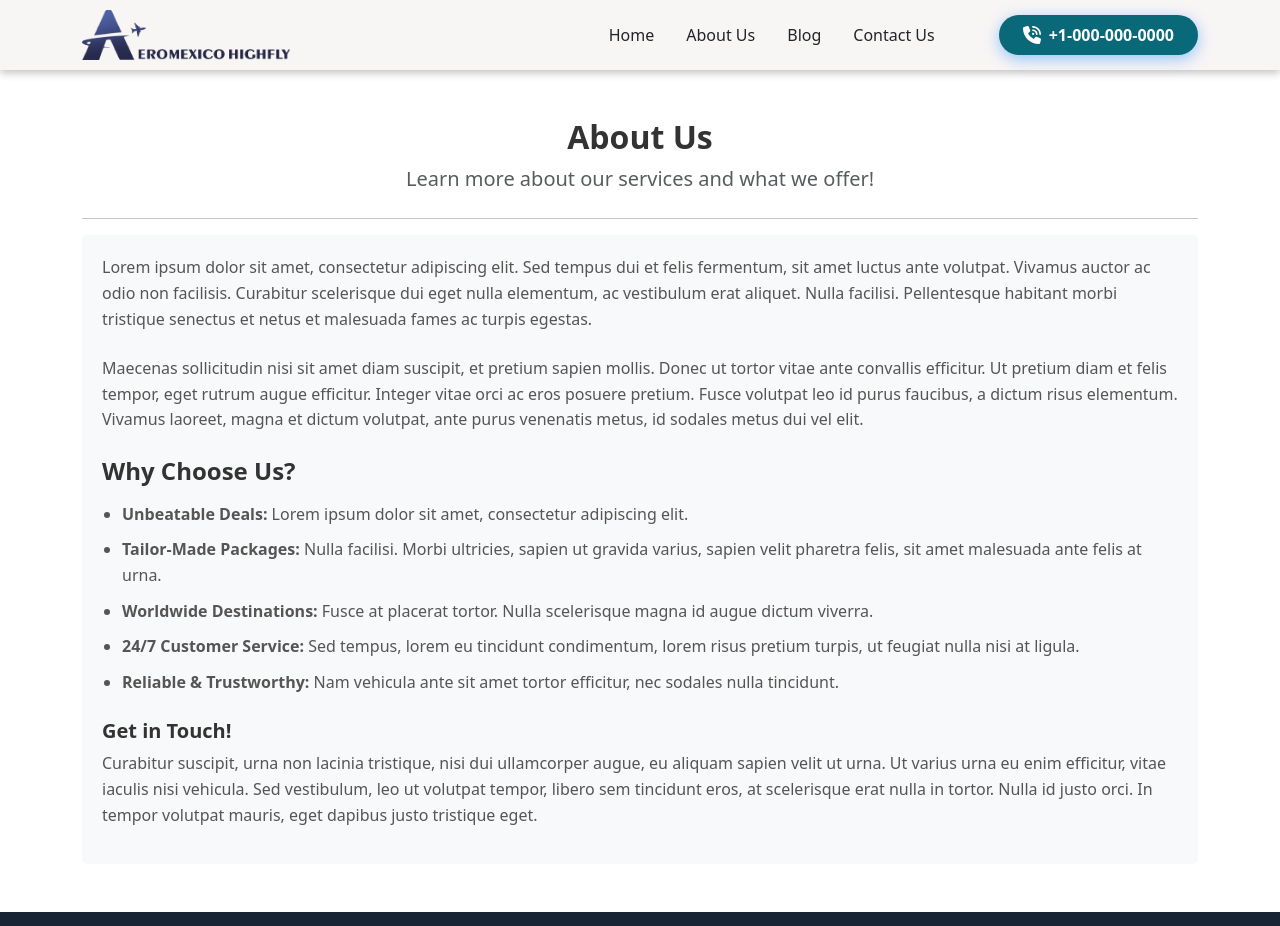
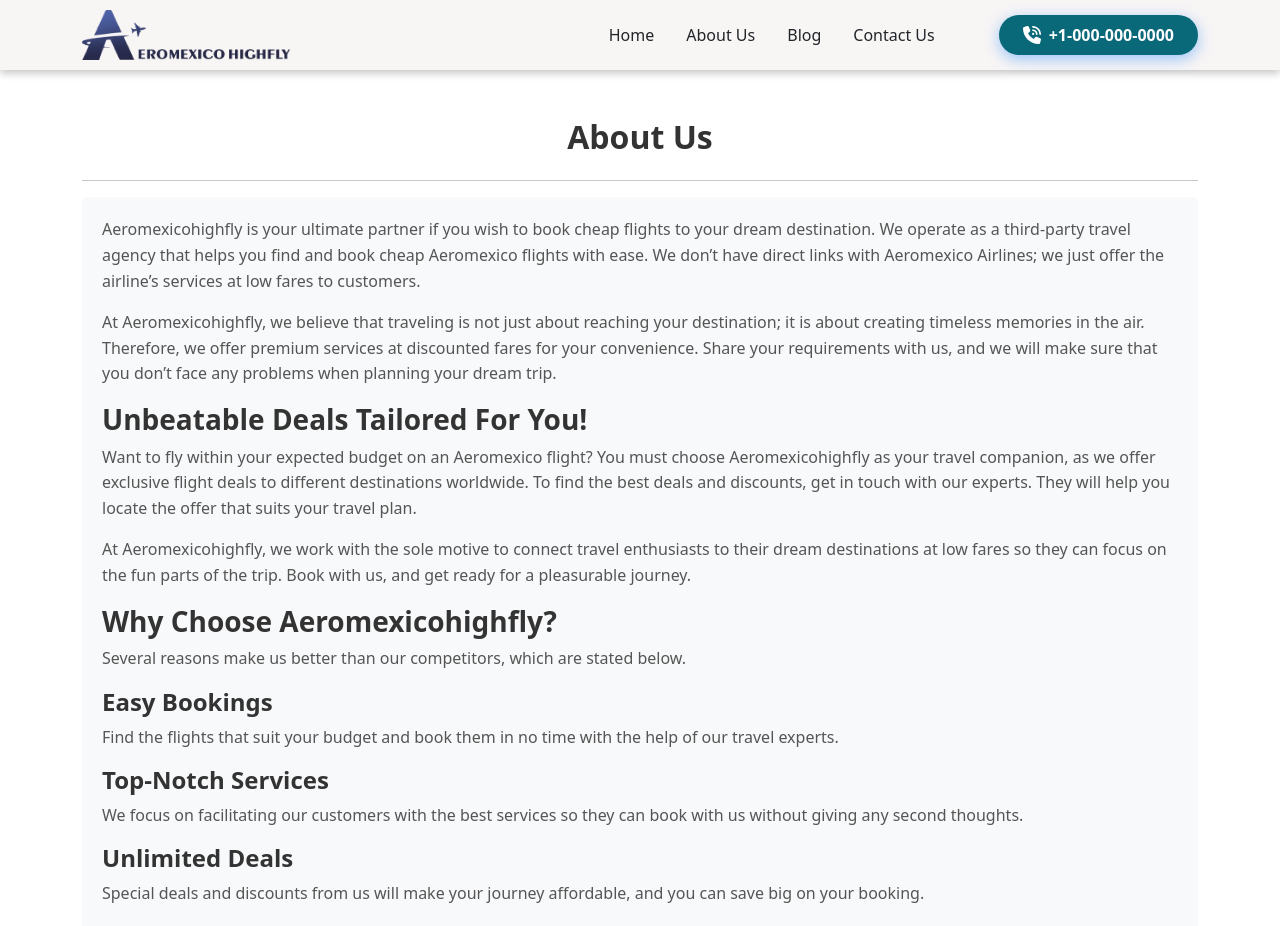
Before and after one commit to acedeveloper-byte/aeromexicohighfl, a Next.js app: page /about-us in a window 1280 px wide. Shown: the top 926 px of the page. Built offline with nearby package versions, Linux system fonts and the light colour scheme.

Commit message:
about  page content add

```diff
--- a/app/about-us/page.js
+++ b/app/about-us/page.js
@@ -12,33 +12,40 @@
       <Container className="py-5">
         <div className="mb-4 text-center">
           <h1 className="fw-bold fs-2">About Us</h1>
-          <p className="lead text-muted">Learn more about our services and what we offer!</p>
         </div>
 
         <hr />
 
         <div className="about-section">
-          <p className="mb-4">
-            Lorem ipsum dolor sit amet, consectetur adipiscing elit. Sed tempus dui et felis fermentum, sit amet luctus ante volutpat. Vivamus auctor ac odio non facilisis. Curabitur scelerisque dui eget nulla elementum, ac vestibulum erat aliquet. Nulla facilisi. Pellentesque habitant morbi tristique senectus et netus et malesuada fames ac turpis egestas.
-          </p>
+          <p>Aeromexicohighfly is your ultimate partner if you wish to book cheap flights to your dream destination. We operate as a third-party travel agency that helps you find and book cheap Aeromexico flights with ease. We don&rsquo;t have direct links with Aeromexico Airlines; we just offer the airline&rsquo;s services at low fares to customers.&nbsp;</p>
 
-          <p className="mb-4">
-            Maecenas sollicitudin nisi sit amet diam suscipit, et pretium sapien mollis. Donec ut tortor vitae ante convallis efficitur. Ut pretium diam et felis tempor, eget rutrum augue efficitur. Integer vitae orci ac eros posuere pretium. Fusce volutpat leo id purus faucibus, a dictum risus elementum. Vivamus laoreet, magna et dictum volutpat, ante purus venenatis metus, id sodales metus dui vel elit.
-          </p>
+          <p>At Aeromexicohighfly, we believe that traveling is not just about reaching your destination; it is about creating timeless memories in the air. Therefore, we offer premium services at discounted fares for your convenience. Share your requirements with us, and we will make sure that you don&rsquo;t face any problems when planning your dream trip.</p>
 
-          <h3 className="h4 mb-3">Why Choose Us?</h3>
-          <ul>
-            <li><strong>Unbeatable Deals:</strong> Lorem ipsum dolor sit amet, consectetur adipiscing elit.</li>
-            <li><strong>Tailor-Made Packages:</strong> Nulla facilisi. Morbi ultricies, sapien ut gravida varius, sapien velit pharetra felis, sit amet malesuada ante felis at urna.</li>
-            <li><strong>Worldwide Destinations:</strong> Fusce at placerat tortor. Nulla scelerisque magna id augue dictum viverra.</li>
-            <li><strong>24/7 Customer Service:</strong> Sed tempus, lorem eu tincidunt condimentum, lorem risus pretium turpis, ut feugiat nulla nisi at ligula.</li>
-            <li><strong>Reliable & Trustworthy:</strong> Nam vehicula ante sit amet tortor efficitur, nec sodales nulla tincidunt.</li>
-          </ul>
+          <h3>Unbeatable Deals Tailored For You!</h3>
+          <p>Want to fly within your expected budget on an Aeromexico flight? You must choose Aeromexicohighfly as your travel companion, as we offer exclusive flight deals to different destinations worldwide. To find the best deals and discounts, get in touch with our experts. They will help you locate the offer that suits your travel plan.&nbsp;</p>
 
-          <h3 className="h5 mt-4">Get in Touch!</h3>
-          <p>
-            Curabitur suscipit, urna non lacinia tristique, nisi dui ullamcorper augue, eu aliquam sapien velit ut urna. Ut varius urna eu enim efficitur, vitae iaculis nisi vehicula. Sed vestibulum, leo ut volutpat tempor, libero sem tincidunt eros, at scelerisque erat nulla in tortor. Nulla id justo orci. In tempor volutpat mauris, eget dapibus justo tristique eget.
-          </p>
+          <p>At Aeromexicohighfly, we work with the sole motive to connect travel enthusiasts to their dream destinations at low fares so they can focus on the fun parts of the trip. Book with us, and get ready for a pleasurable journey.&nbsp;</p>
+
+          <h3>Why Choose Aeromexicohighfly?</h3>
+          <p>Several reasons make us better than our competitors, which are stated below.&nbsp;</p>
+
+          <h4>Easy Bookings</h4>
+          <p>Find the flights that suit your budget and book them in no time with the help of our travel experts.</p>
+
+          <h4>Top-Notch Services</h4>
+          <p>We focus on facilitating our customers with the best services so they can book with us without giving any second thoughts.</p>
+
+          <h4>Unlimited Deals</h4>
+          <p>Special deals and discounts from us will make your journey affordable, and you can save big on your booking.&nbsp;</p>
+
+          <h4>Complete Transparency</h4>
+          <p>We promise that there will not be any hidden fees or later surprises, as we believe in 100% transparency.&nbsp;</p>
+
+          <h4>24*7 Help</h4>
+          <p>If you need any help related to bookings, cancellations, and more, our experts are available all the time to assist you.&nbsp;</p>
+
+          <h3>Book With Aeromexicohighfly Now!</h3>
+          <p>Connect with Aeromexicohighfly directly through our communication channels and request immediate help from experts. We are not directly affiliated with Aeromexico Airlines, but we will help you with the booking process. With us, you will book the cheapest Aeromexico flights with no extra effort. </p>
         </div>
       </Container>
       <Footer />
```
